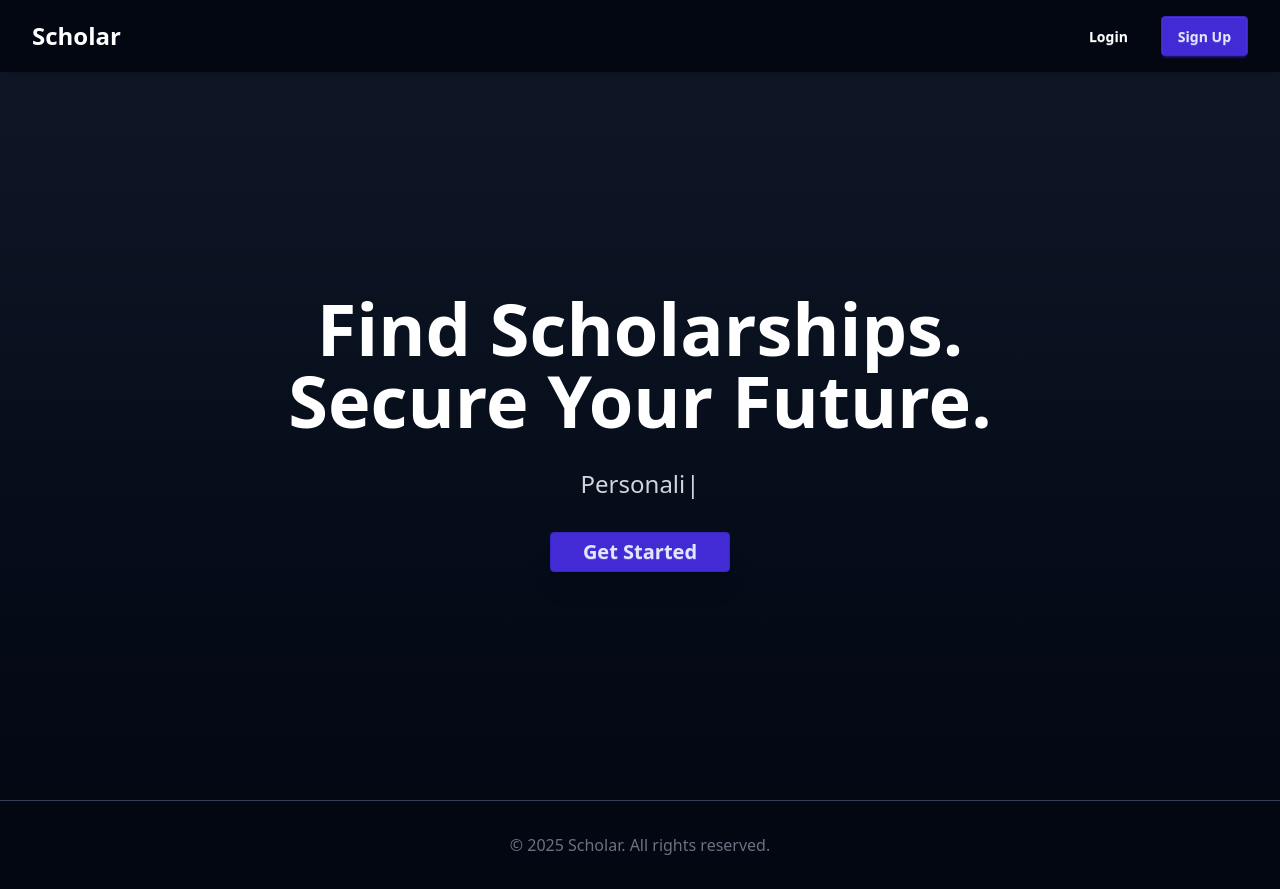
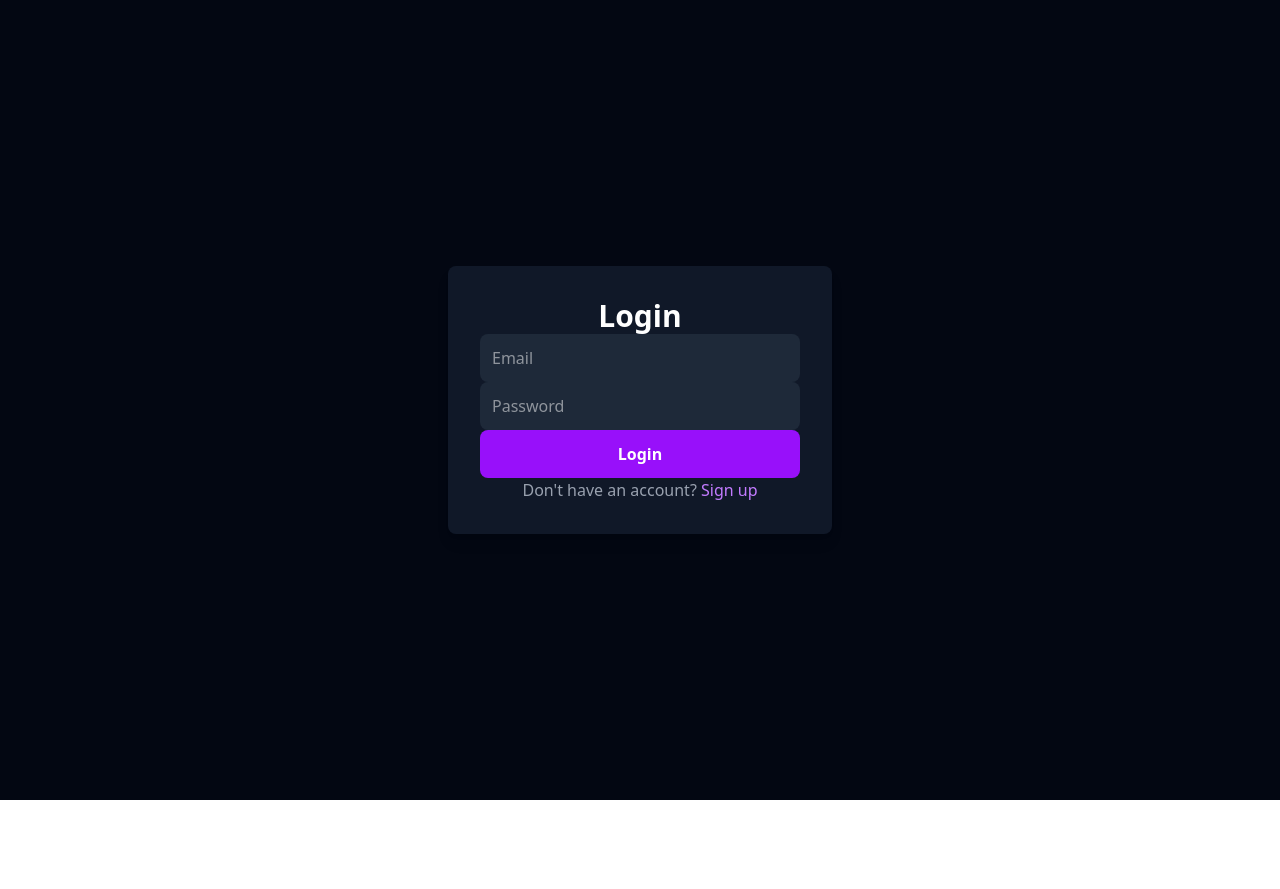
Before and after one commit to anshkaggarwal22/HackIllinois, a React (Vite) app in the folder hackillinois-front/: page /login in a window 1280 px wide. After the commit the page ends 800 px from the top, so only its background shows below. Built offline with nearby package versions, Linux system fonts and the light colour scheme.

Commit message:
added login page

```diff
--- a/hackillinois-front/src/App.jsx
+++ b/hackillinois-front/src/App.jsx
@@ -1,12 +1,17 @@
-import { BrowserRouter as Router } from 'react-router-dom';
+import { BrowserRouter as Router, Routes, Route } from "react-router-dom";
 import LandingPage from './components/LandingPage.jsx'
+import LoginPage from "./components/LoginPage";
+
 
 function App() {
   return (
     <Router>
-      <LandingPage />
+      <Routes>
+        <Route path="/" element={<LandingPage />} />
+        <Route path="/login" element={<LoginPage />} />
+      </Routes>
     </Router>
-  )
+  );
 }
 
 export default App
--- /dev/null
+++ b/hackillinois-front/src/components/LoginPage.jsx
@@ -0,0 +1,51 @@
+import { useState } from "react";
+import { useNavigate } from "react-router-dom";
+
+const LoginPage = () => {
+  const [email, setEmail] = useState("");
+  const [password, setPassword] = useState("");
+  const navigate = useNavigate();
+
+  const handleLogin = (e) => {
+    e.preventDefault();
+    console.log("Logging in with:", email, password);
+    navigate("/"); // Redirect to homepage after login
+  };
+
+  return (
+    <div className="min-h-screen flex items-center justify-center bg-gray-950 text-white">
+      <div className="bg-gray-900 p-8 rounded-lg shadow-lg max-w-sm w-full">
+        <h2 className="text-3xl font-bold text-center mb-6">Login</h2>
+        <form onSubmit={handleLogin} className="space-y-4">
+          <input
+            type="email"
+            placeholder="Email"
+            value={email}
+            onChange={(e) => setEmail(e.target.value)}
+            className="w-full p-3 bg-gray-800 text-white rounded-lg focus:outline-none"
+            required
+          />
+          <input
+            type="password"
+            placeholder="Password"
+            value={password}
+            onChange={(e) => setPassword(e.target.value)}
+            className="w-full p-3 bg-gray-800 text-white rounded-lg focus:outline-none"
+            required
+          />
+          <button
+            type="submit"
+            className="w-full bg-purple-600 hover:bg-purple-700 p-3 rounded-lg font-semibold"
+          >
+            Login
+          </button>
+        </form>
+        <p className="text-gray-400 text-center mt-4">
+          Don't have an account? <a href="/signup" className="text-purple-400 hover:underline">Sign up</a>
+        </p>
+      </div>
+    </div>
+  );
+};
+
+export default LoginPage;
```
